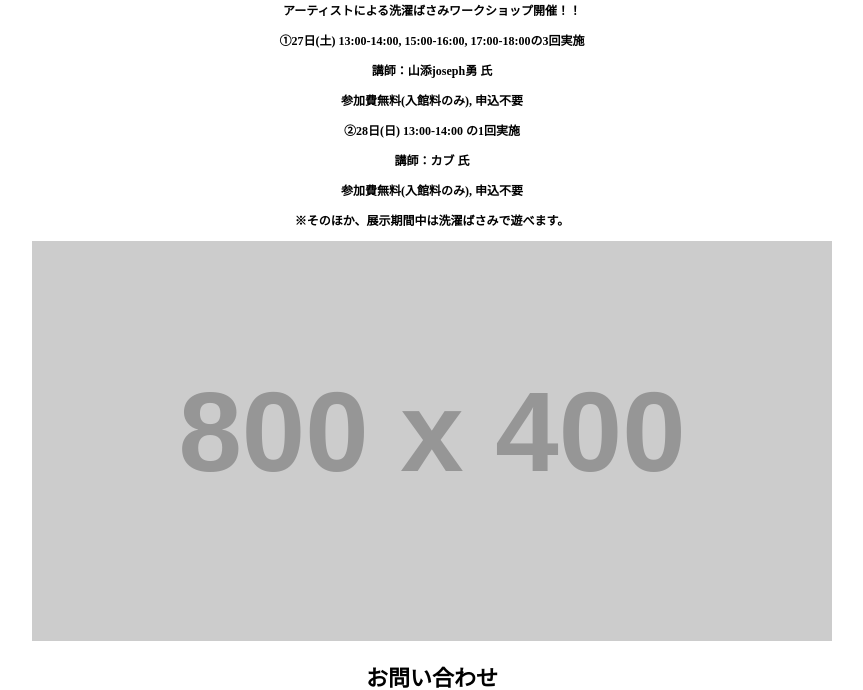
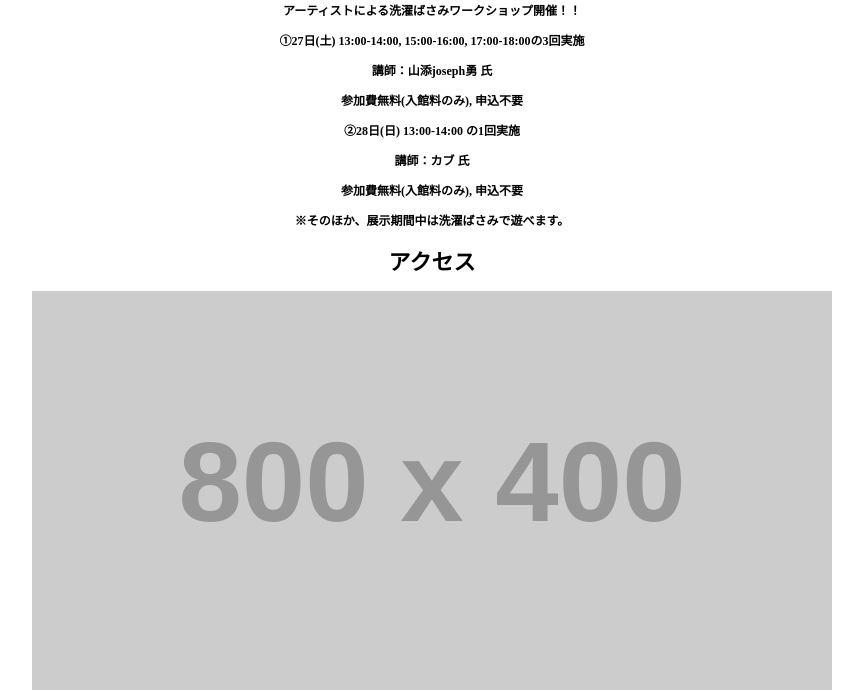
Before and after one commit to FutureCenterHakodate/eventPage-sentakubasami, a WordPress theme: template page-sentaku.php in a window 1280 px wide. Shown: the part 628-1318 px from the top of the page, without its empty margins (208-1071 px from the left). Run offline with PHP 8.4 and a stand-in for WordPress, Linux system fonts and the light colour scheme; the site name, menu and one post (Sample post) are stand-ins, and other content is empty; grey boxes labelled with a size stand in for pictures from a placeholder-image service; some libraries are stand-ins or nearby versions; some web fonts are replaced.

Commit message:
end adding "heading" to midashi
4箇所

```diff
--- a/page-sentaku.php
+++ b/page-sentaku.php
@@ -58,6 +58,9 @@
 	</div>
 </div>
 <div id="access" class="container">
+<div class="heading">
+	<h1>アクセス</h1>
+</div>
 	<img class="map" src="http://placehold.jp/800x400.png" alt="">
 </div>
 <div id="contact" class="container">
```
